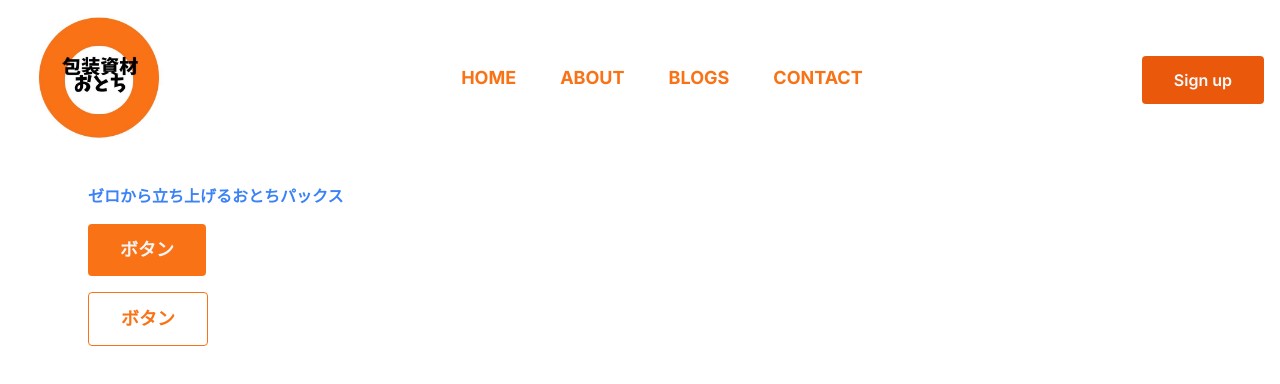
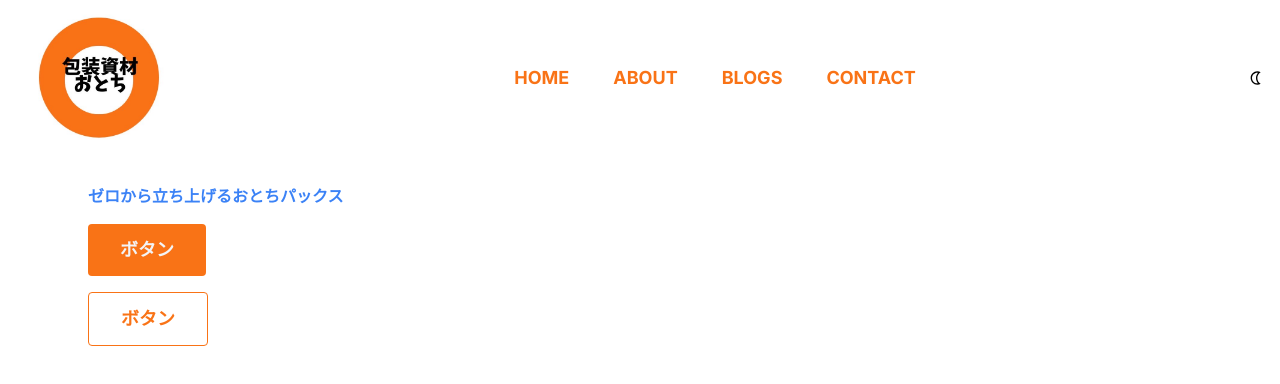
Before and after one commit to knm22mukk/otochi-packs, a Next.js app: page / in a window 1280 px wide. Shown: the top 384 px of the page. Built offline with nearby package versions, Linux system fonts and the light colour scheme.

Commit message:
next-themesを導入してダークモードを実装しました

```diff
--- a/package.json
+++ b/package.json
@@ -29,6 +29,7 @@
     "eslint-plugin-import": "^2.29.1",
     "husky": "^9.0.11",
     "lint-staged": "^15.2.2",
+    "next-themes": "^0.2.1",
     "postcss": "^8",
     "prettier": "^3.2.5",
     "prettier-plugin-tailwindcss": "^0.5.11",
--- a/src/app/layout.tsx
+++ b/src/app/layout.tsx
@@ -1,8 +1,10 @@
 import { Inter } from 'next/font/google';
 
 import Header from '@/components/Header';
+import ThemeProvider from '@/components/ThemeProvider';
 
 import type { Metadata } from 'next';
+
 import './globals.css';
 
 const inter = Inter({ subsets: ['latin'] });
@@ -18,10 +20,12 @@ export default function RootLayout({
   children: React.ReactNode;
 }>) {
   return (
-    <html lang='ja'>
+    <html lang='ja' suppressHydrationWarning>
       <body className={inter.className}>
-        <Header />
-        {children}
+        <ThemeProvider>
+          <Header />
+          {children}
+        </ThemeProvider>
       </body>
     </html>
   );
--- a/src/components/Header.tsx
+++ b/src/components/Header.tsx
@@ -2,6 +2,7 @@ import Image from 'next/image';
 import Link from 'next/link';
 
 import MobileNav from '@/components/MobileNav';
+import ThemeToggleButton from '@/components/ThemeToggleButton';
 
 import { navLinks } from '@/const/navLinks';
 
@@ -25,15 +26,11 @@ export default function Header() {
           ))}
         </ul>
         <div className='hidden lg:block'>
-          <button className='self-center rounded bg-orange-600 px-8 py-3 font-semibold text-gray-50'>
-            Sign up
-          </button>
+          <ThemeToggleButton />
         </div>
         <div className='flex items-center gap-4 lg:hidden'>
           <MobileNav />
-          <button className='self-center rounded bg-orange-600 px-8 py-3 font-semibold text-gray-50'>
-            Sign up
-          </button>
+          <ThemeToggleButton />
         </div>
       </div>
     </header>
--- /dev/null
+++ b/src/components/ThemeProvider.tsx
@@ -0,0 +1,14 @@
+'use client';
+import { ThemeProvider as NextThemeProvider } from 'next-themes';
+
+type Props = {
+  children: React.ReactNode;
+};
+
+export default function ThemeProvider({ children }: Props) {
+  return (
+    <NextThemeProvider attribute='class' defaultTheme='light'>
+      {children}
+    </NextThemeProvider>
+  );
+}
--- /dev/null
+++ b/src/components/ThemeToggleButton.tsx
@@ -0,0 +1,18 @@
+'use client';
+
+import { useTheme } from 'next-themes';
+import { MdOutlineWbSunny, MdOutlineNightlight } from 'react-icons/md';
+
+export default function ThemeToggleButton() {
+  const { theme, setTheme } = useTheme();
+
+  const handleClick = () => {
+    setTheme(theme === 'dark' ? 'light' : 'dark');
+  };
+
+  return (
+    <button type='button' aria-label='Theme Toggle Button' onClick={handleClick}>
+      {theme === 'light' ? <MdOutlineNightlight /> : <MdOutlineWbSunny />}
+    </button>
+  );
+}
```
Also changed, not shown: 1 other file (tests, documents, lock files or other folders).
